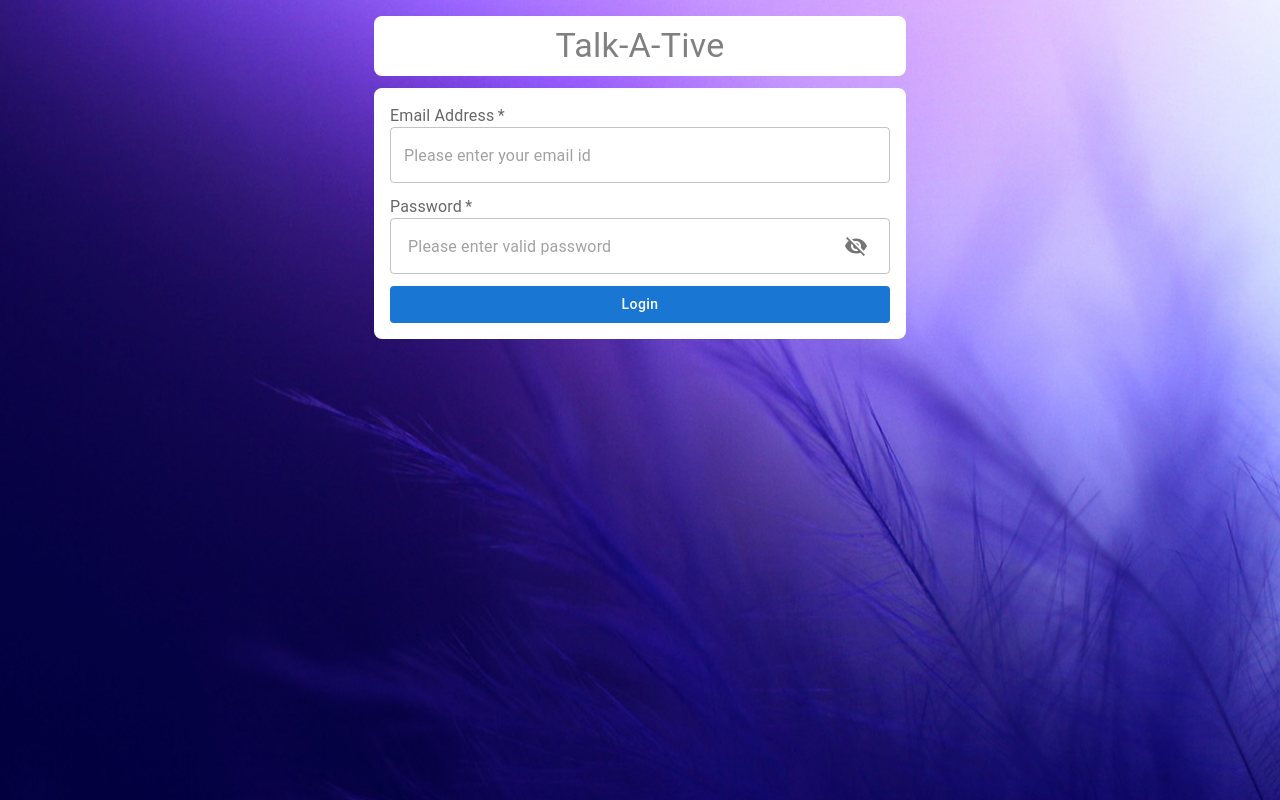
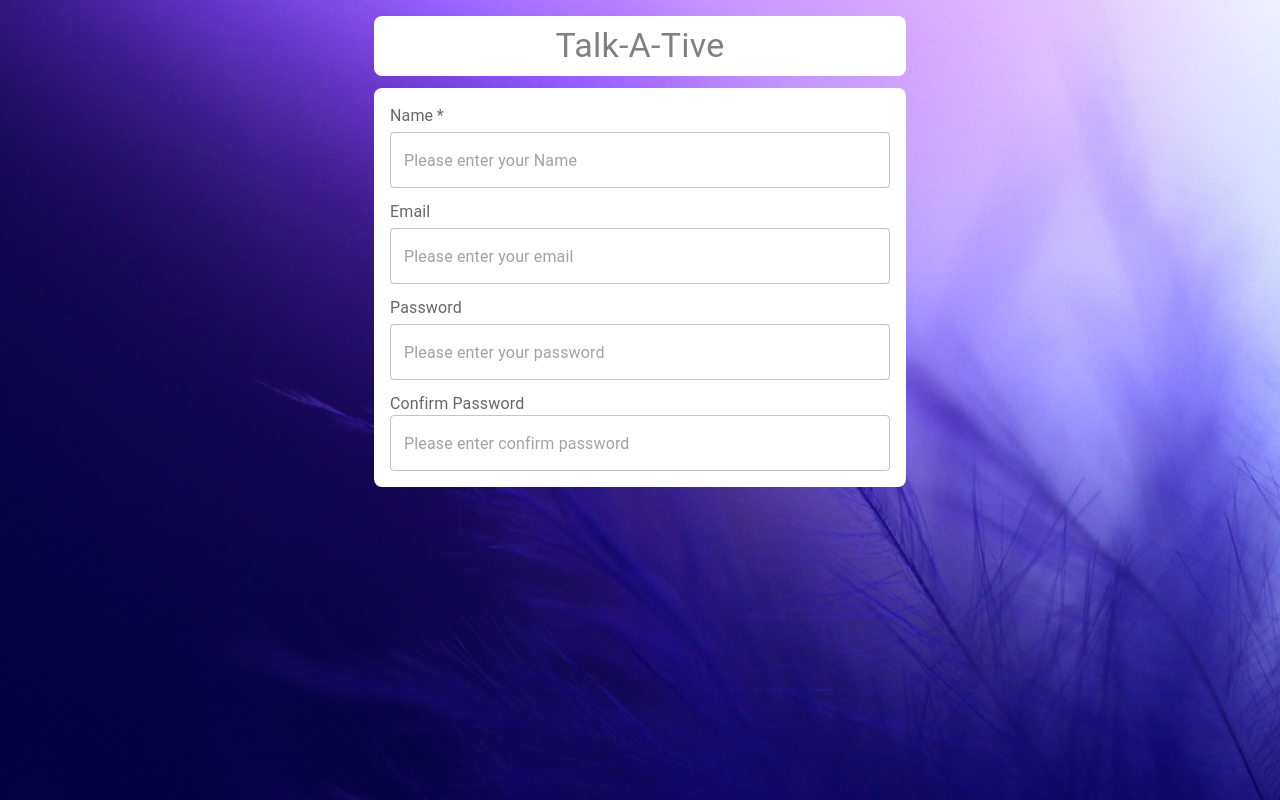
Before and after one commit to vinaymaurya105/chat-app, a React (Create React App) app in the folder client/: page / in a window 1280 px wide. Built offline with nearby package versions, Linux system fonts and the light colour scheme.

Commit message:
signup wip

```diff
--- a/client/src/App.css
+++ b/client/src/App.css
@@ -11,3 +11,10 @@ body {
   background-repeat: no-repeat;
   background-position: center;
 }
+
+.wrapper {
+  display: flex;
+  flex-direction: column;
+  justify-content: center;
+  gap: 5px;
+}
--- a/client/src/components/Home.tsx
+++ b/client/src/components/Home.tsx
@@ -2,6 +2,7 @@ import { Box, Typography } from "@mui/material";
 import React from "react";
 import Login from "./Login";
 import { url } from "inspector";
+import Signup from "./Signup";
 
 function Home() {
   return (
@@ -36,7 +37,8 @@ function Home() {
         borderRadius={2}
         p={2}
       >
-        <Login />
+        {/* <Login /> */}
+        <Signup />
       </Box>
     </Box>
   );
--- a/client/src/components/Login.tsx
+++ b/client/src/components/Login.tsx
@@ -25,7 +25,7 @@ function Login() {
       gap={1.5}
       width="100%"
     >
-      <Box>
+      <Box className="wrapper">
         <InputLabel required>Email Address</InputLabel>
         <TextField
           placeholder="Please enter your email id"
@@ -33,7 +33,7 @@ function Login() {
           fullWidth
         />
       </Box>
-      <Box gap={1}>
+      <Box className="wrapper">
         <InputLabel required>Password</InputLabel>
         <TextField
           placeholder=" Please enter valid password"
--- /dev/null
+++ b/client/src/components/Signup.tsx
@@ -0,0 +1,35 @@
+import { Box, InputLabel, TextField } from "@mui/material";
+import React from "react";
+
+function Signup() {
+  return (
+    <Box display="flex" flexDirection="column" gap={1.5}>
+      <Box className="wrapper">
+        <InputLabel required>Name</InputLabel>
+        <TextField placeholder="Please enter your Name" required fullWidth />
+      </Box>
+      <Box className="wrapper">
+        <InputLabel>Email</InputLabel>
+        <TextField placeholder="Please enter your email" required fullWidth />
+      </Box>
+      <Box className="wrapper">
+        <InputLabel>Password</InputLabel>
+        <TextField
+          placeholder="Please enter your password"
+          required
+          fullWidth
+        />
+      </Box>
+      <Box>
+        <InputLabel>Confirm Password</InputLabel>
+        <TextField
+          placeholder="Please enter confirm password"
+          required
+          fullWidth
+        />
+      </Box>
+    </Box>
+  );
+}
+
+export default Signup;
```
